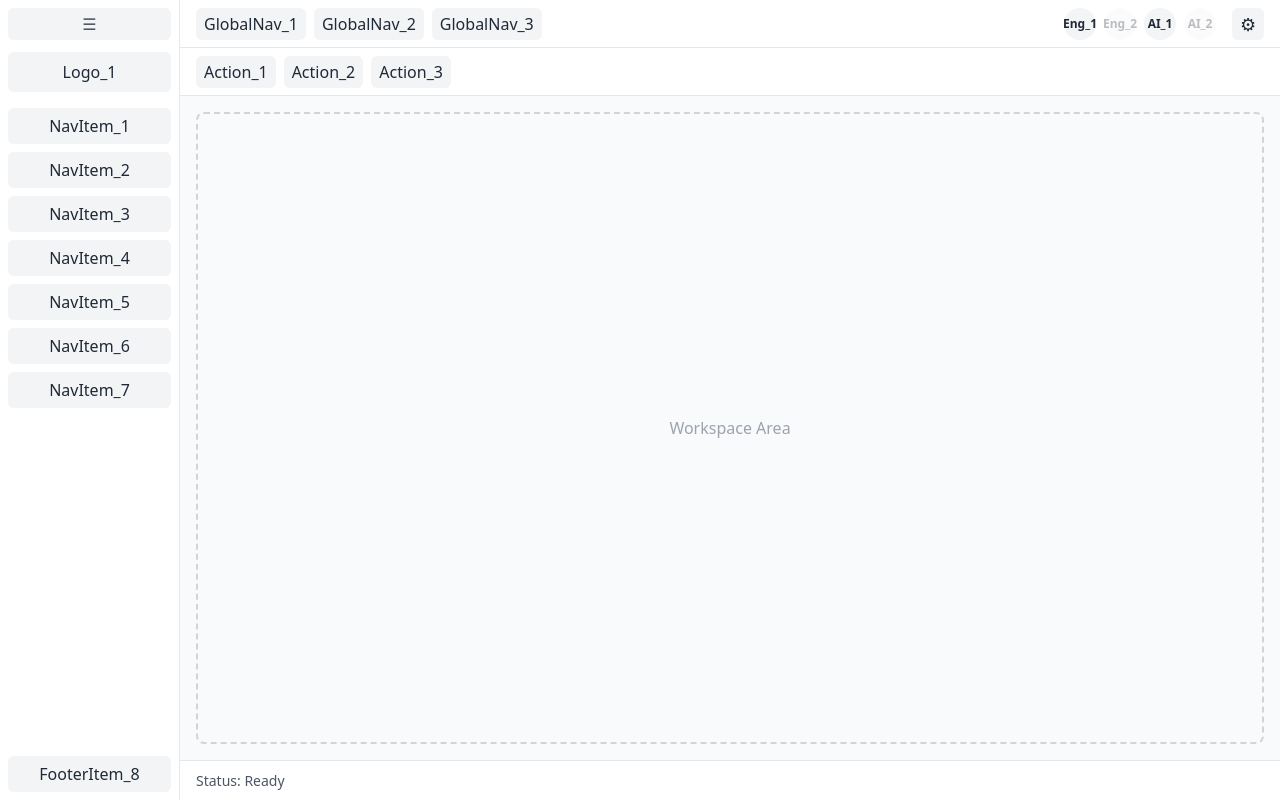
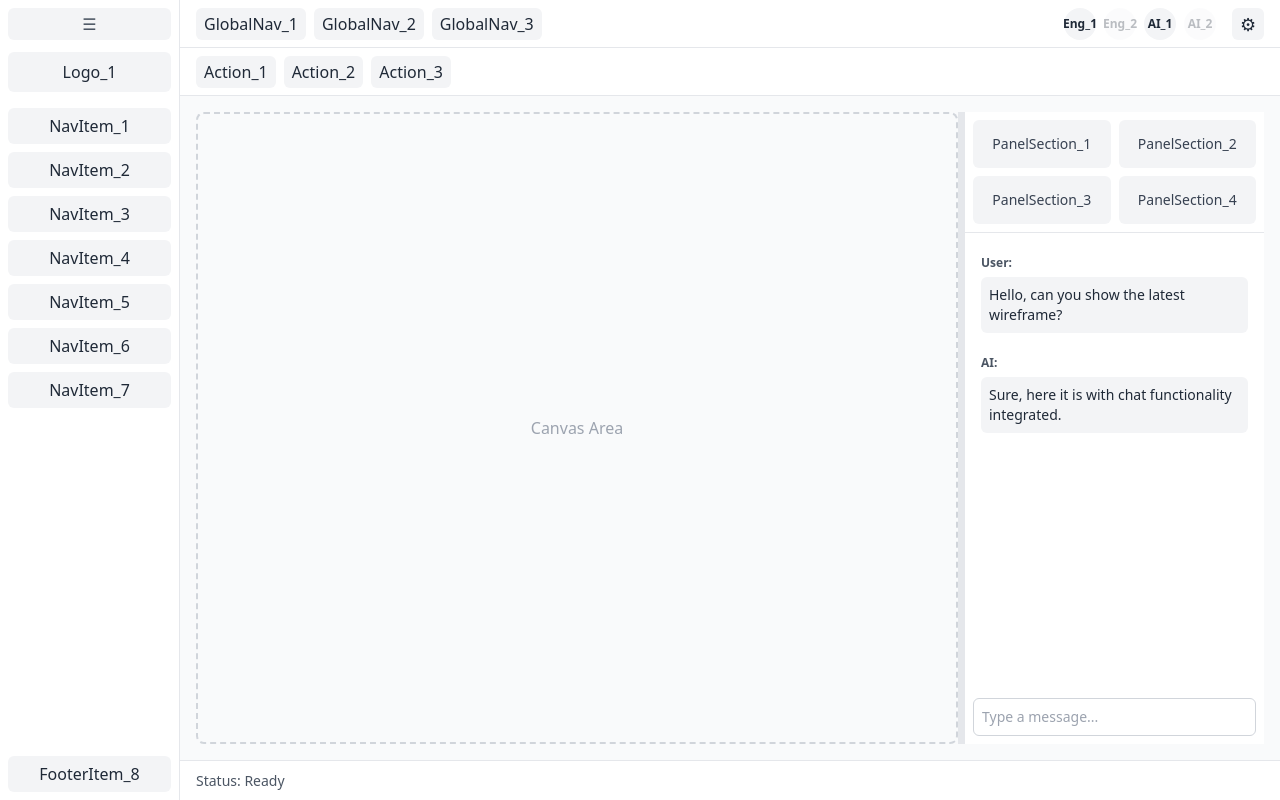
Before and after one commit to MJcoder-ai/OriginFlow, a React (Vite) app in the folder frontend/: page / in a window 1280 px wide. Built offline with nearby package versions, Linux system fonts and the light colour scheme.

Commit message:
feat(ui): add properties panel with chat

```diff
--- /dev/null
+++ b/frontend/src/components/ChatPanel.tsx
@@ -0,0 +1,38 @@
+/**
+ * File: frontend/src/components/ChatPanel.tsx
+ * A panel for interacting with an AI assistant, showing messages and an input box.
+ */
+import React from 'react';
+
+/** Single chat message bubble. */
+const ChatMessage: React.FC<{ author: string; children: React.ReactNode }> = ({ author, children }) => (
+  <div>
+    <span className="font-bold text-xs text-gray-600">{author}:</span>
+    <div className="text-sm p-2 bg-gray-100 rounded-md mt-1">
+      {children}
+    </div>
+  </div>
+);
+
+/** Panel containing chat history and message input. */
+const ChatPanel: React.FC = () => {
+  return (
+    <div className="flex-grow flex flex-col p-2 overflow-hidden">
+      {/* Chat History */}
+      <div className="flex-grow space-y-4 overflow-y-auto p-2">
+        <ChatMessage author="User">Hello, can you show the latest wireframe?</ChatMessage>
+        <ChatMessage author="AI">Sure, here it is with chat functionality integrated.</ChatMessage>
+      </div>
+      {/* Chat Input */}
+      <div className="mt-2">
+        <input
+          type="text"
+          placeholder="Type a message..."
+          className="w-full border border-gray-300 rounded-md p-2 text-sm focus:ring-2 focus:ring-blue-500 focus:border-blue-500 outline-none"
+        />
+      </div>
+    </div>
+  );
+};
+
+export default ChatPanel;
--- /dev/null
+++ b/frontend/src/components/ComponentPalette.tsx
@@ -0,0 +1,29 @@
+/**
+ * File: frontend/src/components/ComponentPalette.tsx
+ * Displays a list of components that can be dragged onto the canvas.
+ * Drag-and-drop will be implemented in a later iteration.
+ */
+import React from 'react';
+
+/** Small wrapper representing a palette item. */
+const PaletteItem: React.FC<{ children: React.ReactNode }> = ({ children }) => (
+  <div className="h-12 bg-gray-100 rounded-md flex items-center justify-center text-sm text-gray-700 select-none cursor-grab">
+    {children}
+  </div>
+);
+
+/** The palette showing available draggable component types. */
+const ComponentPalette: React.FC = () => {
+  return (
+    <div className="p-2 border-b border-gray-200">
+      <div className="grid grid-cols-2 gap-2">
+        <PaletteItem>PanelSection_1</PaletteItem>
+        <PaletteItem>PanelSection_2</PaletteItem>
+        <PaletteItem>PanelSection_3</PaletteItem>
+        <PaletteItem>PanelSection_4</PaletteItem>
+      </div>
+    </div>
+  );
+};
+
+export default ComponentPalette;
--- /dev/null
+++ b/frontend/src/components/PropertiesPanel.tsx
@@ -0,0 +1,19 @@
+/**
+ * File: frontend/src/components/PropertiesPanel.tsx
+ * The main right-hand panel containing the component palette and chat interface.
+ */
+import React from 'react';
+import ComponentPalette from './ComponentPalette';
+import ChatPanel from './ChatPanel';
+
+/** Container for palette and chat sections. */
+const PropertiesPanel: React.FC = () => {
+  return (
+    <div className="w-[300px] min-w-[200px] max-w-[500px] bg-white border-l border-gray-200 flex flex-col">
+      <ComponentPalette />
+      <ChatPanel />
+    </div>
+  );
+};
+
+export default PropertiesPanel;
--- a/frontend/src/components/Workspace.tsx
+++ b/frontend/src/components/Workspace.tsx
@@ -1,16 +1,28 @@
 /**
  * File: frontend/src/components/Workspace.tsx
- * Central workspace area for engineering canvas and other views.
- * Currently displays a placeholder panel.
+ * Central workspace area housing the engineering canvas and properties panel.
  */
 import React from 'react';
+import PropertiesPanel from './PropertiesPanel';
 
-/** Primary workspace container. */
+/** A placeholder for the main canvas area */
+const CanvasArea: React.FC = () => (
+  <div className="flex-grow h-full border-2 border-dashed border-gray-300 rounded-lg flex items-center justify-center text-gray-400">
+    Canvas Area
+  </div>
+);
+
+/** A visual element for resizing the panel */
+const Resizer: React.FC = () => (
+  <div className="w-1.5 cursor-col-resize bg-gray-200 hover:bg-blue-500 transition-colors"></div>
+);
+
+/** Primary workspace container */
 const Workspace: React.FC = () => (
-  <main className="[grid-area:workspace] bg-gray-50 p-4 overflow-auto">
-    <div className="h-full border-2 border-dashed border-gray-300 rounded-lg flex items-center justify-center text-gray-400">
-      Workspace Area
-    </div>
+  <main className="[grid-area:workspace] bg-gray-50 p-4 flex overflow-auto">
+    <CanvasArea />
+    <Resizer />
+    <PropertiesPanel />
   </main>
 );
 
```
Also changed, not shown: 1 other file (tests, documents, lock files or other folders).
